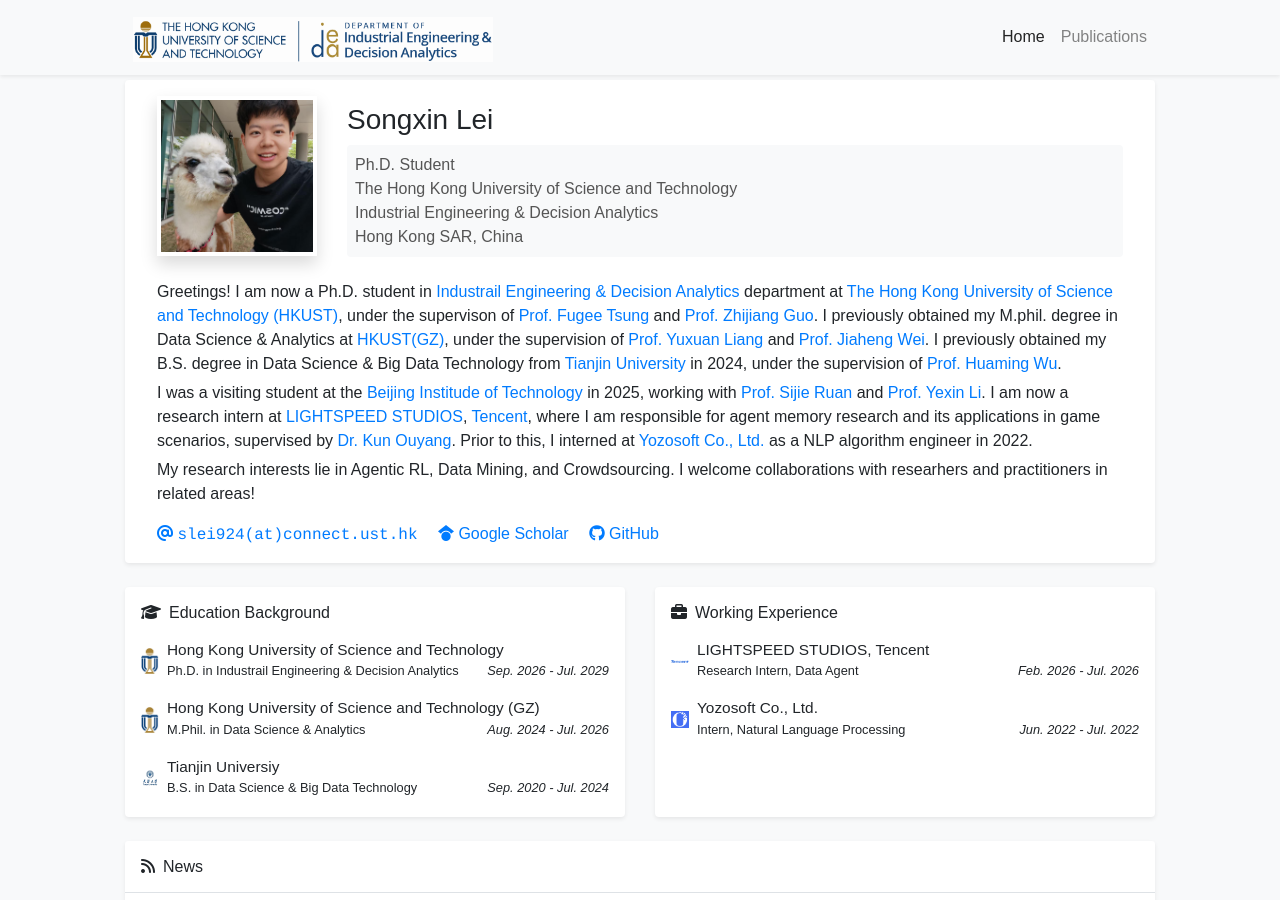
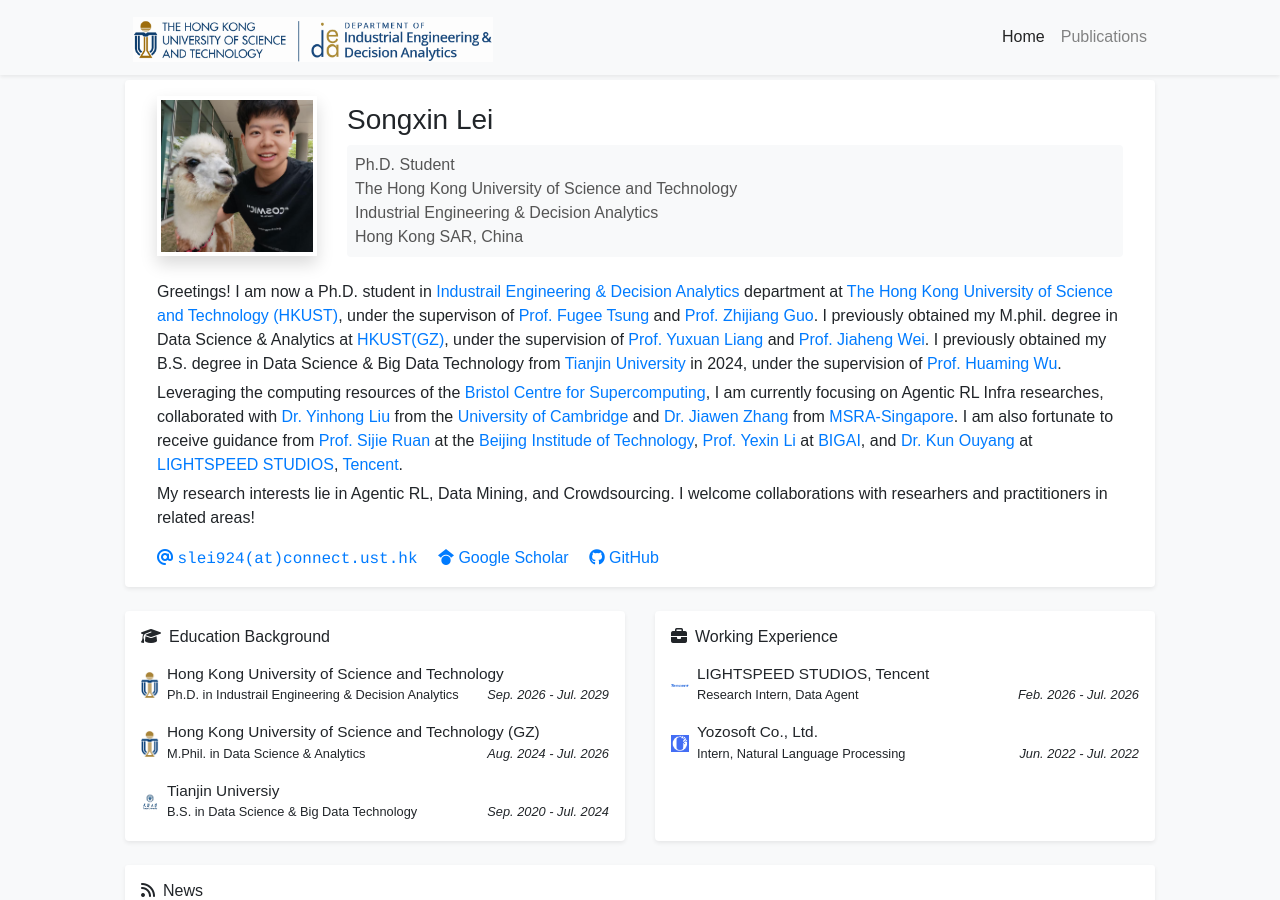
Before and after one commit to thunderlrr/songxinlei.github.io, a Jekyll site: the page built from index.html, in a window 1280 px wide and 900 px high. Built offline with Jekyll 4.4.1, drawn with Linux system fonts in a browser that asks for light colours; a style sheet for code colours, icons or effects is not loaded.

Commit message:
Update profile.yml

```diff
--- a/_data/profile.yml
+++ b/_data/profile.yml
@@ -24,7 +24,7 @@
     Greetings! I am now a Ph.D. student in <a href="https://ieda.ust.hk/eng/index.php" target="_blank">Industrail Engineering & Decision Analytics</a> department at <a href="https://hkust.edu.hk/" target="_blank">The Hong Kong University of Science and Technology (HKUST)</a>, under the supervison of <a href="https://www.ieda.ust.hk/dfaculty/tsung/" target="_blank">Prof. Fugee Tsung</a> and <a href="https://cartus.github.io/" target="_blank">Prof. Zhijiang Guo</a>. I previously obtained my M.phil. degree in Data Science & Analytics at <a href="https://www.hkust-gz.edu.cn/zh/" target="_blank">HKUST(GZ)</a>, under the supervision of <a href="https://yuxuanliang.com/" target="_blank">Prof. Yuxuan Liang</a> and <a href="https://sites.google.com/ucsc.edu/jiahengwei" target="_blank">Prof. Jiaheng Wei</a>. I previously obtained my B.S. degree in Data Science & Big Data Technology from <a href="https://www.tju.edu.cn/" target="_blank">Tianjin University</a> in 2024, under the supervision of <a href="https://cam.tju.edu.cn/homepage/wuhuaming/" target="_blank">Prof. Huaming Wu</a>.
   </p>
   <p style="margin-bottom: 5px;">
-    I was a visiting student at the <a href="https://www.bit.edu.cn/" target="_blank">Beijing Institude of Technology</a> in 2025, working with <a href="http://www.sjruan.me/" target="_blank">Prof. Sijie Ruan</a> and <a href="https://liyexn.github.io/" target="_blank">Prof. Yexin Li</a>. I am now a research intern at <a href="https://guangzi.qq.com/" target="_blank">LIGHTSPEED STUDIOS</a>, <a href="https://www.tencent.com/zh-cn/index.html" target="_blank">Tencent</a>, where I am responsible for agent memory research and its applications in game scenarios, supervised by <a href="https://sg.linkedin.com/in/kun-ouyang-277753a4" target="_blank">Dr. Kun Ouyang</a>. Prior to this, I interned at <a href="https://www.yozosoft.com/" target="_blank">Yozosoft Co., Ltd.</a> as a NLP algorithm engineer in 2022.
+    Leveraging the computing resources of the <a href="https://docs.isambard.ac.uk/" target="_blank">Bristol Centre for Supercomputing</a>, I am currently focusing on Agentic RL Infra researches, collaborated with <a href="https://yinhongliu.com/" target="_blank">Dr. Yinhong Liu</a> from the <a href="https://www.cam.ac.uk/" target="_blank">University of Cambridge</a> and <a href="https://imjiawen.com/" target="_blank">Dr. Jiawen Zhang</a> from <a href="https://www.microsoft.com/en-us/research/group/microsoft-research-asia-singapore/" target="_blank">MSRA-Singapore</a>. I am also fortunate to receive guidance from <a href="http://www.sjruan.me/" target="_blank">Prof. Sijie Ruan</a> at the <a href="https://www.bit.edu.cn/" target="_blank">Beijing Institude of Technology</a>, <a href="https://liyexn.github.io/" target="_blank">Prof. Yexin Li</a> at <a href="https://www.bigai.ai/" target="_blank">BIGAI</a>, and <a href="https://sg.linkedin.com/in/kun-ouyang-277753a4" target="_blank">Dr. Kun Ouyang</a> at <a href="https://guangzi.qq.com/" target="_blank">LIGHTSPEED STUDIOS</a>, <a href="https://www.tencent.com/zh-cn/index.html" target="_blank">Tencent</a>.
   </p>
   <p style="margin-bottom: 5px;">
     My research interests lie in Agentic RL, Data Mining, and Crowdsourcing. I welcome collaborations with researhers and practitioners in related areas!
```
